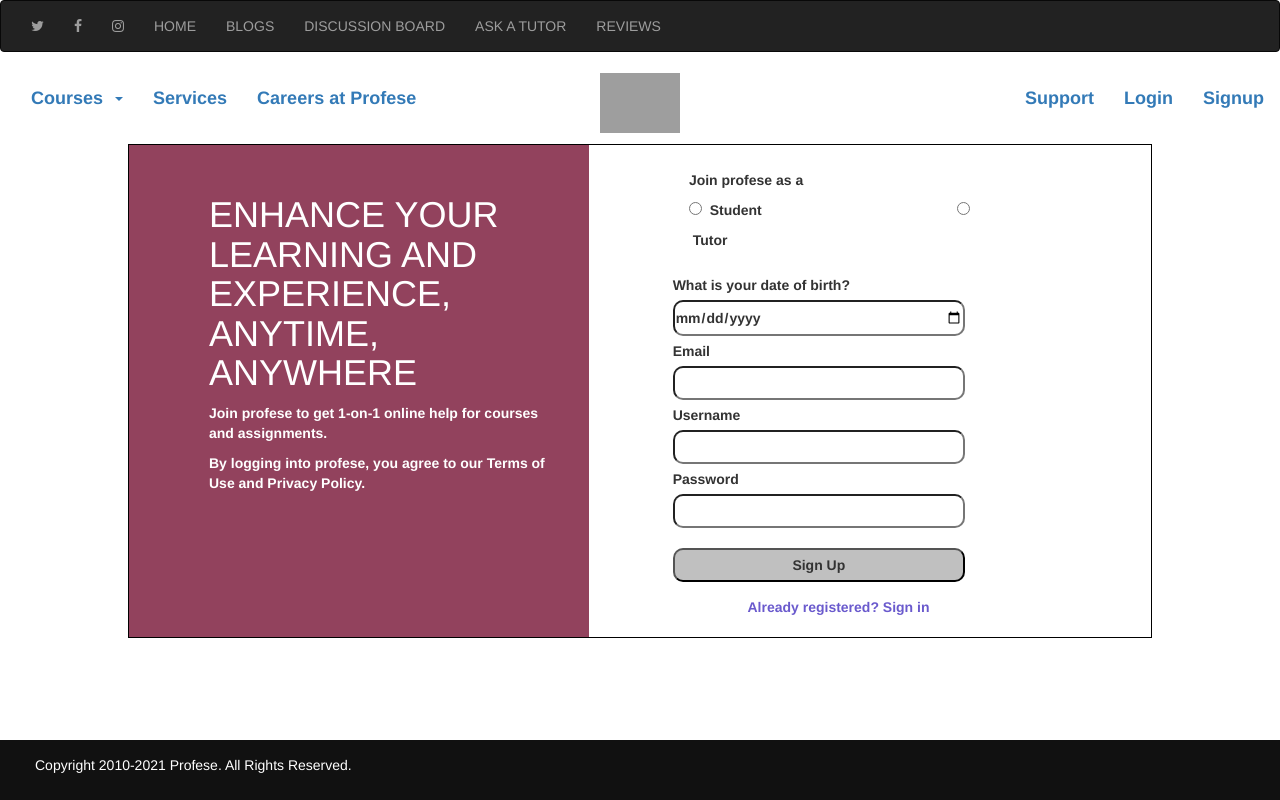
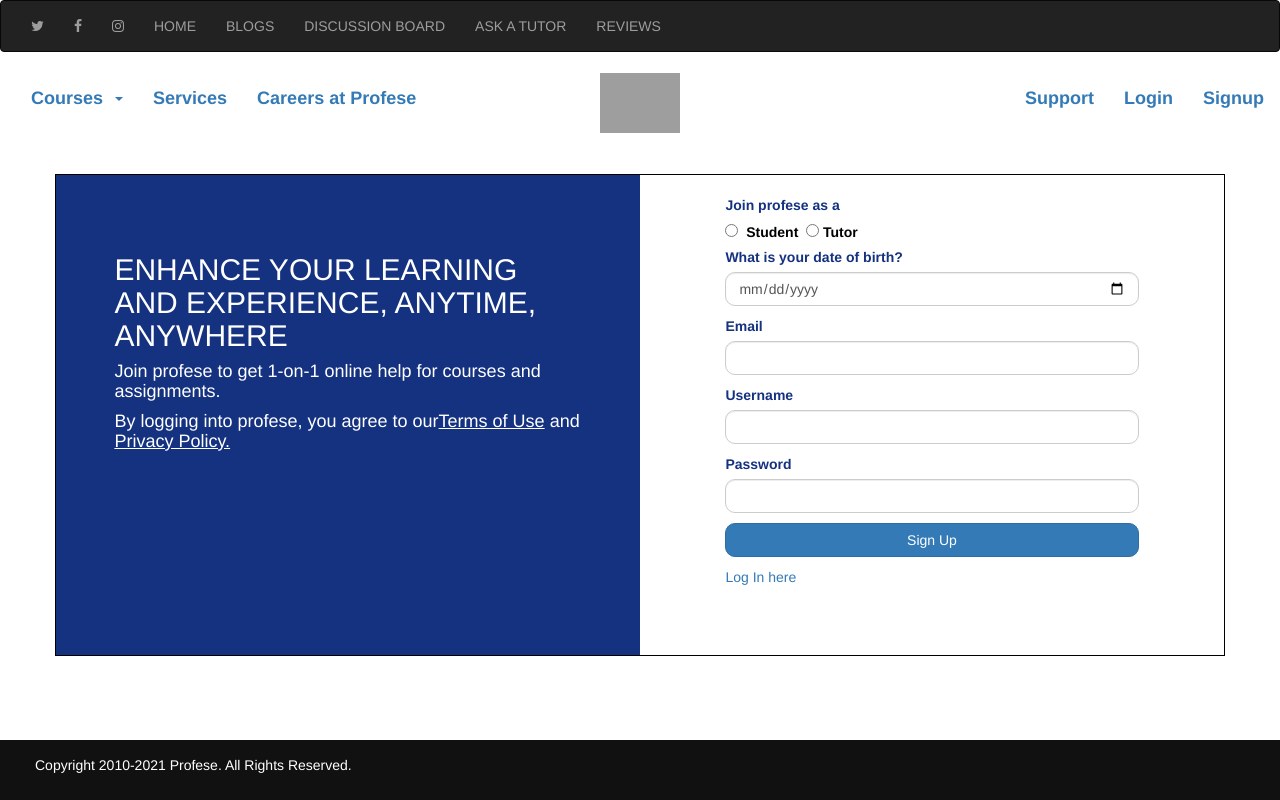
Before and after one commit to Proeduc/profese, a React (Create React App) app: page /signup in a window 1280 px wide. Built offline with nearby package versions, Linux system fonts and the light colour scheme; no server answers; grey boxes are pictures that could not be loaded.

Commit message:
signup and login form update

```diff
--- a/src/pages/login/Login.css
+++ b/src/pages/login/Login.css
@@ -1,59 +1,50 @@
 .login{
-    width: 80%;
+    margin-top: 50px;
+    min-height: 50vh;
     border: 1px solid black;
-    margin: auto;
-    display: flex;
+}
+.login_input{
     margin-top: 20px;
 }
+.social_login, .manual_login{
+    display: flex;
+    flex-direction: column;
+    align-items: center;
+}
+.social_login .g_btn, .f_btn{
+    width: 80%;
+    margin: 10px;
+    border-radius: 20px;
+    font-weight: bold;
+    cursor: pointer;
+}
+.f_btn:focus,.f_btn:active, .g_btn:focus, .g_btn:active {
+   outline: none !important;
+   box-shadow: none;
+   background-color: #153280;
+   color: white;
+}
+.manual_login{
+    width: 80%;
+    align-items: flex-start;
+}
+.manual_login input, .login_btn{
+    border-radius: 20px;
+    margin-bottom: 10px;
+}
+.manual_login label{
+    color: #153280;
+}
 .login_text{
-    width: 45%;
-    background-color: rgb(146, 66, 93);
-    padding-top: 30px;
-    padding-left: 80px;
-    min-height: 350px;
+    padding: 5%;
+    background-color: #153280;
     color: white;
-}
-.login_text p{
-    max-width: 350px;
-    margin-top: 10px;
+    min-height: 50vh;
 }
 .login_text a{
     color: white;
+    text-decoration: underline;
 }
-
-.login_input{
-    width: 45%;
-    padding: 20px;
+.login_text h1{
+    font-size: 40px;
 }
-.social_login, .manual_login{
-    padding: 15px;
-    display: flex;
-    flex-direction: column;
-}
-.social_login .social_btn{
-    width: 80%;
-    margin: auto;
-    margin-bottom: 10px;
-    line-height: 30px;
-    background-color: transparent;
-    border-radius: 20px;
-    outline: none;
-    font-weight: bolder;
-}
-
-.manual_login input, label, .login_btn{
-    width: 75%;
-    margin: auto;
-    border-radius: 10px;
-    line-height: 30px;
-    outline: none;
-}
-.manual_login .login_btn{
-    background-color: rgb(192, 192, 192);
-}
-.manual_login a{
-    margin: auto;
-    margin-top: 10px;
-    color: slateblue;
-    text-decoration: none;
-}
--- a/src/pages/login/Login.js
+++ b/src/pages/login/Login.js
@@ -69,27 +69,24 @@ function Login() {
   };
   return (
     <>
-      <div className="login">
-        <div className="login_text">
+       <div className="login container">
+        <div className="row">
+           <div className="login_text col-lg-6 col-md-6 col-sm-6 col-xs-12">
                <h1>Welcome back!</h1>
-          <p>
-            By logging into profese, you agree to our{' '}
-            <a href="#">Terms of Use</a> and <a href="#">Privacy Policy.</a>
-          </p>
+               <h4>By logging into Profese you agree to our <a href="#">Terms of use</a> and <a href="#">Privacy Policy</a></h4>
            </div>
-
-        <div className="login_input">
-          <div className="social_login">
-            <button className="social_btn" onClick={logInGoogle}>Continue with Google</button>
-            <button className="social_btn" onClick={logInFacebook}>Continue with Facebook</button>
+           <div className="login_input col-lg-6 col-md-6 col-sm-6 col-xs-12">
+                <div className="social_login container-fluid">
+                    <button className="btn g_btn" onClick={logInGoogle}>Continue with Google</button>
+                    <button className="btn f_btn" onClick={logInFacebook}>Continue with Facebook</button>
                 </div>
-
-          <div className="manual_login">
-            <label htmlFor="username">Email</label>
+                <div className="manual_login container-fluid">
+                    <label htmlFor="email">Email</label>
                     <input
                     type="text"
-              name="username"
-              id="username"
+                    name="email"
+                    id="email"
+                    className="form-control"
                     value={mail}
                     onChange={(e) => {
                       setMail(e.target.value);
@@ -101,6 +98,7 @@ function Login() {
                     type="password"
                     name="password"
                     id="password"
+                    className="form-control"
                     value={password}
                     onChange={(e) => {
                       setPassword(e.target.value);
@@ -108,15 +106,13 @@ function Login() {
                     />
 
                     <label>Forgot Password?</label>
-            <button onClick={logIn} className="login_btn">
-              Log in
-            </button>
+                    <button onClick={logIn} className="login_btn btn btn-block btn-primary">Log in</button>
 
                     <NavLink to="/signup">Create an account</NavLink>
                 </div>
            </div>
        </div>
-
+    </div>
     <Footer />
     </>
   );
--- a/src/pages/profile/Profile.css
+++ b/src/pages/profile/Profile.css
@@ -31,7 +31,7 @@
 .msg_user_btn{
     margin-left: 40px;
     padding: 10px;
-    background-color: palevioletred;
+    background-color:#153280;
     color: white;
     font-weight: bold;
 }
--- a/src/pages/signup/Signup.js
+++ b/src/pages/signup/Signup.js
@@ -13,32 +13,15 @@ export default function Signup() {
   const history = useHistory();
 
   const validate = () => {
-    const mail_reg =
-      /^[a-zA-Z0-9.!#$%&'*+/=?^_`{|}~-]+@[a-zA-Z0-9-]+(?:\.[a-zA-Z0-9-]+)*$/;
-
-    if (
-      birth_date === '' ||
-      email === '' ||
-      password === '' ||
-      profile === '' ||
-      name === ''
-    ) {
-      alert('Empty fields not allowed....!!!');
-      return false;
-    } else if (!mail_reg.test(email)) {
-      alert('Enter valid email...!!!');
-      return false;
-    } else if (password.length < 8) {
-      alert('Password length must be greater than 8...!!!');
-      return false;
-    } else return true;
-  };
-
+    var regexp = /^(([^<>()\[\]\\.,;:\s@"]+(\.[^<>()\[\]\\.,;:\s@"]+)*)|(".+"))@((\[[0-9]{1,3}\.[0-9]{1,3}\.[0-9]{1,3}\.[0-9]{1,3}\])|(([a-zA-Z\-0-9]+\.)+[a-zA-Z]{2,}))$/;
+    if(password.length < 8 || !regexp.test(String(email).toLowerCase())) return false
+    else return true
+  }
   const register = (e) => {
     e.preventDefault();
-    validate(); // for input validation
 
     // post request if validate is true
+    if(validate()){
       auth.createUserWithEmailAndPassword(email, password).then((cred) => {
         return db.collection('users').doc(cred.user.uid).collection('data').add({
           email: email,
@@ -50,24 +33,28 @@ export default function Signup() {
       });
       // redirect to home page
       history.push('/profile');
+    }
+    else{
+      alert("Enter valid credentials")
+    }
   };
   return (
     <>
-      <div className="signup">
-        <div className="signup_sec1">
+      <div className="signup container">
+       <div className="row">
+           <div className="signup_text col-lg-6 col-md-6 col-sm-6 col-xs-12">
                 <h1>ENHANCE YOUR LEARNING AND EXPERIENCE, ANYTIME, ANYWHERE</h1>
-
-          <p>
+                <h4>
                 Join profese to get 1-on-1 online help for courses and assignments.
-          </p>
-          <p>
-            By logging into profese, you agree to our{' '}
+                </h4>
+                <h4>
+                By logging into profese, you agree to our
                 <a href="#">Terms of Use</a> and <a href="#">Privacy Policy.</a>
-          </p>
+                </h4>
            </div>
-
-        <div className="signup_sec2">
+           <div className="signup_input col-lg-6 col-md-6 col-sm-6 col-xs-12">
                <form onSubmit={register}>
+                <div className="manual_signup container-fluid">
                     <div className="signup_profile_choice">
                         <label htmlFor="profile">Join profese as a</label>
                         <div className="choices">
@@ -75,34 +62,32 @@ export default function Signup() {
                             type="radio"
                             name="profile"
                             id="student"
-                  value="student"
-                  onChange={(e) => {
-                    setProfile(e.target.value);
-                  }}
+                            value="Student"
+                            onChange={(e) => setProfile(e.target.value)}
+                            required
                           />
-                <label htmlFor="student"> &nbsp; Student &nbsp;</label>
+                          <label htmlFor="student" style={{color:"black"}}> &nbsp; Student &nbsp;</label>
                           <input
                             type="radio"
                             name="profile"
                             id="tutor"
-                  value="tutor"
-                  onChange={(e) => {
-                    setProfile(e.target.value);
-                  }}
+                            value="Tutor"
+                            onChange={(e) => setProfile(e.target.value)}
                           />
-                <label htmlFor="tutor"> &nbsp;Tutor</label>
+                          <label htmlFor="tutor" style={{color:"black"}}> &nbsp;Tutor</label>
                         </div>
                     </div>
 
-            <div className="signup_form">
                     <label htmlFor="birth_date">What is your date of birth?</label>
                     <input
                     type="date"
                     id="birth_date"
+                    className="form-control"
                     value={birth_date}
                     onChange={(e) => {
                       setbirth_date(e.target.value);
                     }}
+                    required
                     />
 
                     <label htmlFor="email">Email</label>
@@ -110,10 +95,12 @@ export default function Signup() {
                     type="text"
                     name="email"
                     id="email"
+                    className="form-control"
                     value={email}
                     onChange={(e) => {
                       setemail(e.target.value);
                     }}
+                    required
                     />
 
                     <label htmlFor="username">Username</label>
@@ -121,10 +108,12 @@ export default function Signup() {
                     type="text"
                     name="username"
                     id="username"
+                    className="form-control"
                     value={name}
                     onChange={(e) => {
                       setName(e.target.value);
                     }}
+                    required
                     />
 
                     <label htmlFor="password">Password</label>
@@ -132,20 +121,19 @@ export default function Signup() {
                     type="password"
                     name="password"
                     id="password"
+                    className="form-control"
                     value={password}
                     onChange={(e) => {
                       setPassword(e.target.value);
                     }}
+                    required
                     />
-              <br />
+                    <button onClick="register" className="signup_btn btn btn-block btn-primary">Sign Up</button>
 
-              <button onClick={register} className="signup_btn">
-                Sign Up
-              </button>
+                    <NavLink to="/login">Log In here</NavLink>
                 </div>
                </form>
-
-          <NavLink to="/login">Already registered? Sign in</NavLink>
+           </div>
        </div>
       </div>
       <Footer />
--- a/src/pages/signup/signup.css
+++ b/src/pages/signup/signup.css
@@ -1,61 +1,34 @@
 .signup{
-    width: 80%;
+    margin-top: 50px;
+    min-height: 60vh;
     border: 1px solid black;
-    margin: auto;
-    display: flex;
+}
+.signup_input{
     margin-top: 20px;
-    font-weight: bold;
 }
-
-.signup_sec1{
-    width: 45%;
-    background-color: rgb(146, 66, 93);
-    padding-top: 30px;
-    padding-left: 80px;
-    min-height: 350px;
-    color: white;
-}
-
-.signup_sec1 a{
-    color: white;
-}
-
-.signup_sec1 p{
-    max-width: 350px;
-    margin-top: 10px;
-}
-
-.signup_profile_choice{
-   margin-left: 80px;
-}
-
-.signup_sec2{
-    width: 45%;
-    padding: 20px;
-}
-
-.signup_choice, .signup_form{
-    padding: 15px;
+.manual_signup{
     display: flex;
     flex-direction: column;
+    width: 80%;
+    align-items: flex-start;
 }
-
-.signup_form input, label, .signup_btn{
-    width: 75%;
-    margin: auto;
+.manual_signup input, .signup_btn{
     border-radius: 10px;
-    line-height: 30px;
-    outline: none;
+    margin-bottom: 10px;
 }
-
-.signup_form .signup_btn{
-    background-color: rgb(192, 192, 192);
+.manual_signup label{
+    color: #153280;
 }
-
-.signup_sec2 a{
-    position: relative;
-    left: 33%;
-    margin-top: 10px;
-    color: slateblue;
-    text-decoration: none;
+.signup_text{
+    padding: 5%;
+    background-color: #153280;
+    color: white;
+    min-height: 60vh;
 }
+.signup_text a{
+    color: white;
+    text-decoration: underline;
+}
+.signup_text h1{
+    font-size: 30px;
+}
```
Lines whose indentation alone changed are shown as unchanged.
